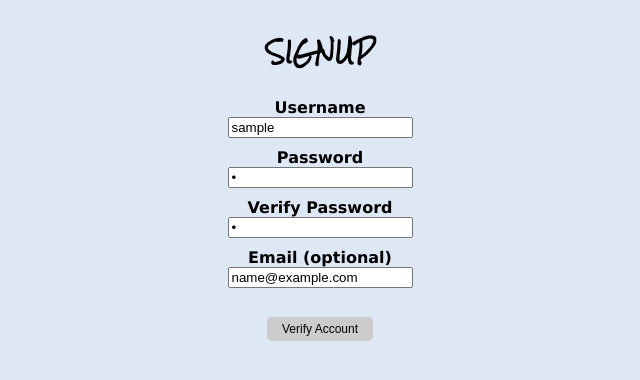
After one commit to neoKnode/user-signup, a Flask app: template templates/signup_form.html in a window 1280 px wide. The commit adds this page. Shown: the top 380 px of the page, without its empty margins (320-960 px from the left). Run offline with Flask 2, Linux system fonts and the light colour scheme; the template is opened without the code that fills it: most values are stand-ins (such as "Sample title", 1, 10 or a date in 2020).

Commit message:
Finished User-Signup

```diff
--- a/main.py
+++ b/main.py
@@ -1,25 +1,55 @@
 
-from flask import Flask, request, redirect
+from flask import Flask, request, render_template
 import cgi
-import os
-import jinja2
 
-template_dir = os.path.join(os.path.dirname(__file__), 'templates')
-jinja_env = jinja2.Environment(loader = jinja2.FileSystemLoader(template_dir), autoescape=True)
 
 app = Flask(__name__)
 app.config['DEBUG'] = True
 
-@app.route("/")
+
+@app.route('/')
 def index():
-    template = jinja_env.get_template('index.html')
-    return template.render()
-
-@app.route("/welcome", methods=['POST'])
-def welcome():
-    first_name = request.form['userfield']
-    template = jinja_env.get_template('welcome.html')
-    return template.args.get(name=userfield)
+    return render_template('signup_form.html')
 
 
+@app.route('/', methods=['POST'])
+def validate_user():
+
+    username = request.form['username']
+    password = request.form['password']
+    verify_password = request.form['verify_password']
+    email = request.form['email']
+
+    username_error = ''
+    password_error = ''
+    verify_error = ''
+    email_error = ''
+
+    if len(username) < 3 or len(username) > 20 or ' ' in username:
+        username_error = 'Username too short/long'
+
+
+    if len(password) < 3 or len(password) > 20 or ' ' in password:
+        password_error = 'Password too short/long'
+
+    if verify_password == '':
+        verify_error = 'Please retype your password'
+
+    if password != verify_password:
+        verify_error = 'Passwords do not match!'
+
+    if email != '' and len(email) < 3 or len(email) > 20:
+        email_error = 'Email too short/long'
+
+    elif email != '' and ("@" not in email) or ("." not in email):
+        email_error = 'Please enter a valid email'
+
+    if not username_error and not password_error and not verify_error and not email_error:
+        return render_template("welcome.html", username=username)
+    else:
+        return render_template('signup_form.html', username=username,
+            email=email, username_error=username_error,
+            password_error=password_error, verify_error=verify_error,
+            email_error=email_error)
+
 app.run()
--- /dev/null
+++ b/templates/base.html
@@ -0,0 +1,50 @@
+<!DOCTYPE html>
+<html>
+    <head>
+    <link href='https://fonts.googleapis.com/css?family=Rock Salt' rel='stylesheet'>
+        <style>
+
+            body {
+                background: #80a2d641;
+            }
+
+            h2 {
+                font-family: 'Rock Salt';font-size: 22px;
+                text-align: center;
+            }
+
+            .parent {
+                display: flex;
+                font-family: verdana;
+                flex-direction: column;
+            }
+
+            .item {
+                align-items: center;
+                height: auto;
+                color: black;
+                text-align: center;
+                font-weight: 600;
+            }
+
+            .error { color: rgb(202, 0, 0);
+                font-size: 10px;
+            }
+
+            .submit {
+                padding: 5px 15px;
+                background: #ccc;
+                border: 0 none;
+                cursor: pointer;
+                border-radius: 5px;
+                font-size: 12px;
+                font-weight: 500;
+            }
+
+        </style>
+    </head>
+    <body>
+        {% block content %}
+        {% endblock %}
+    </body>
+</html>
--- /dev/null
+++ b/templates/signup_form.html
@@ -0,0 +1,34 @@
+{% extends "base.html" %}
+
+{% block content %}
+
+    <div class='parent'>
+        <h2>SIGNUP</h2>
+            <form method='post'>
+                <div class='item'>
+                    <label for='username'>Username</label></div>
+                        <div class='item'>
+                            <input id='username' type='text' name='username' value='{{ username }}' />
+                                <p class='error'>{{ username_error }}</p></div>
+                <div class='item'>
+                    <label for='password'>Password</label></div>
+                        <div class='item'>
+                            <input id='password' type='password' name='password' value='{{ password }}' />
+                                <p class='error'>{{ password_error }}</p></div>
+                <div class='item'>
+                    <label for='verify_password'>Verify Password</label></div>
+                        <div class='item'>
+                            <input id='verify_password' type='password' name='verify_password' value='{{ verify_password }}' />
+                                <p class='error'>{{ verify_error }}</p></div>
+                <div class='item'>
+                    <label for='email'>Email (optional)</label></div>
+                        <div class='item'>
+                            <input id='email' type='text' name='email' value='{{ email }}' />
+                                <p class='error'>{{ email_error }}</p></div>
+            <br>
+            <div class='item'>
+                <input class='submit' type='submit' value='Verify Account' /></div>
+            </form>
+    </div>
+
+{% endblock %}
```
Also changed, not shown: templates/index.html (deleted, +0 -85 lines), templates/welcome.html (+7 -6 lines).
